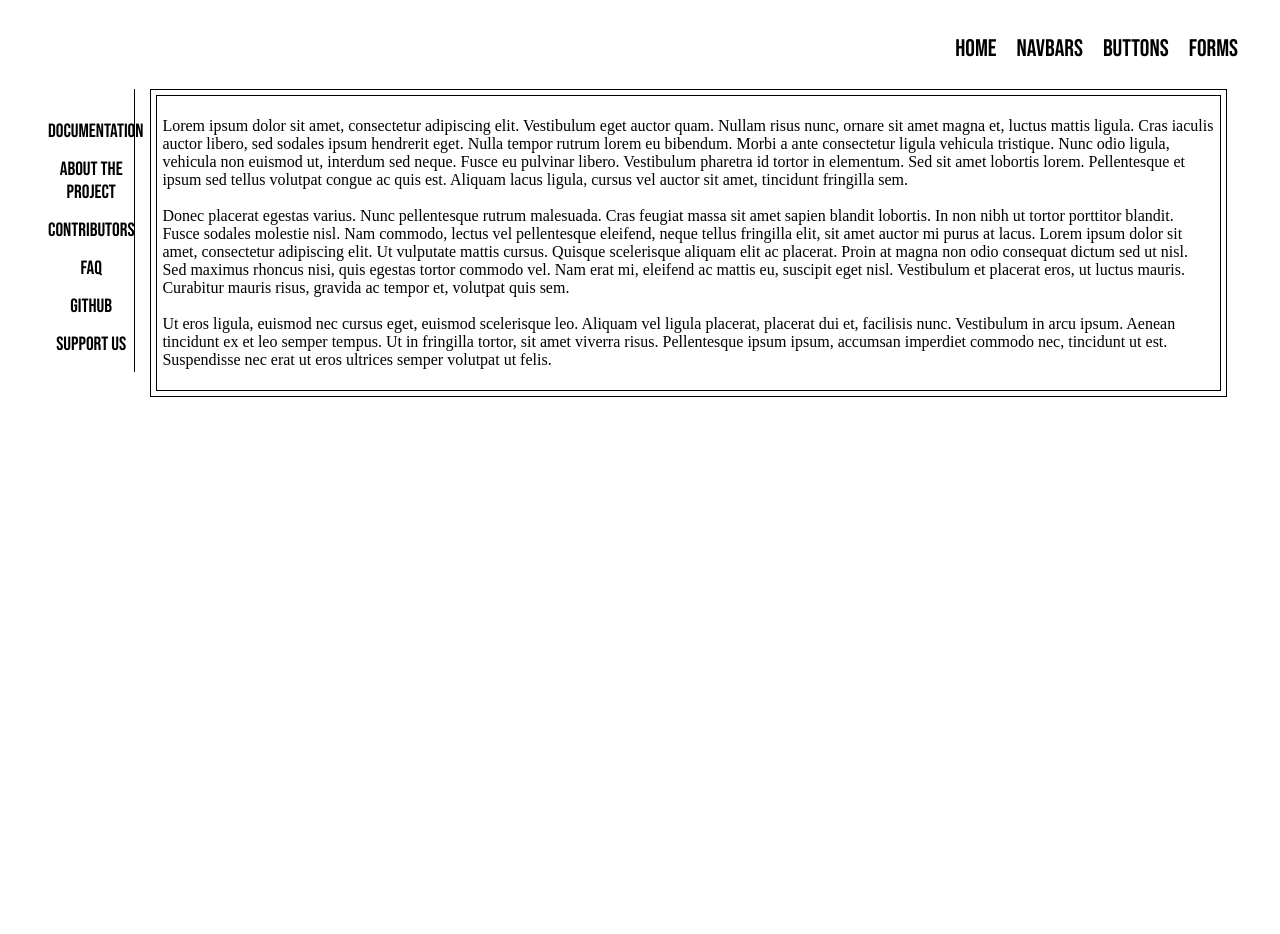
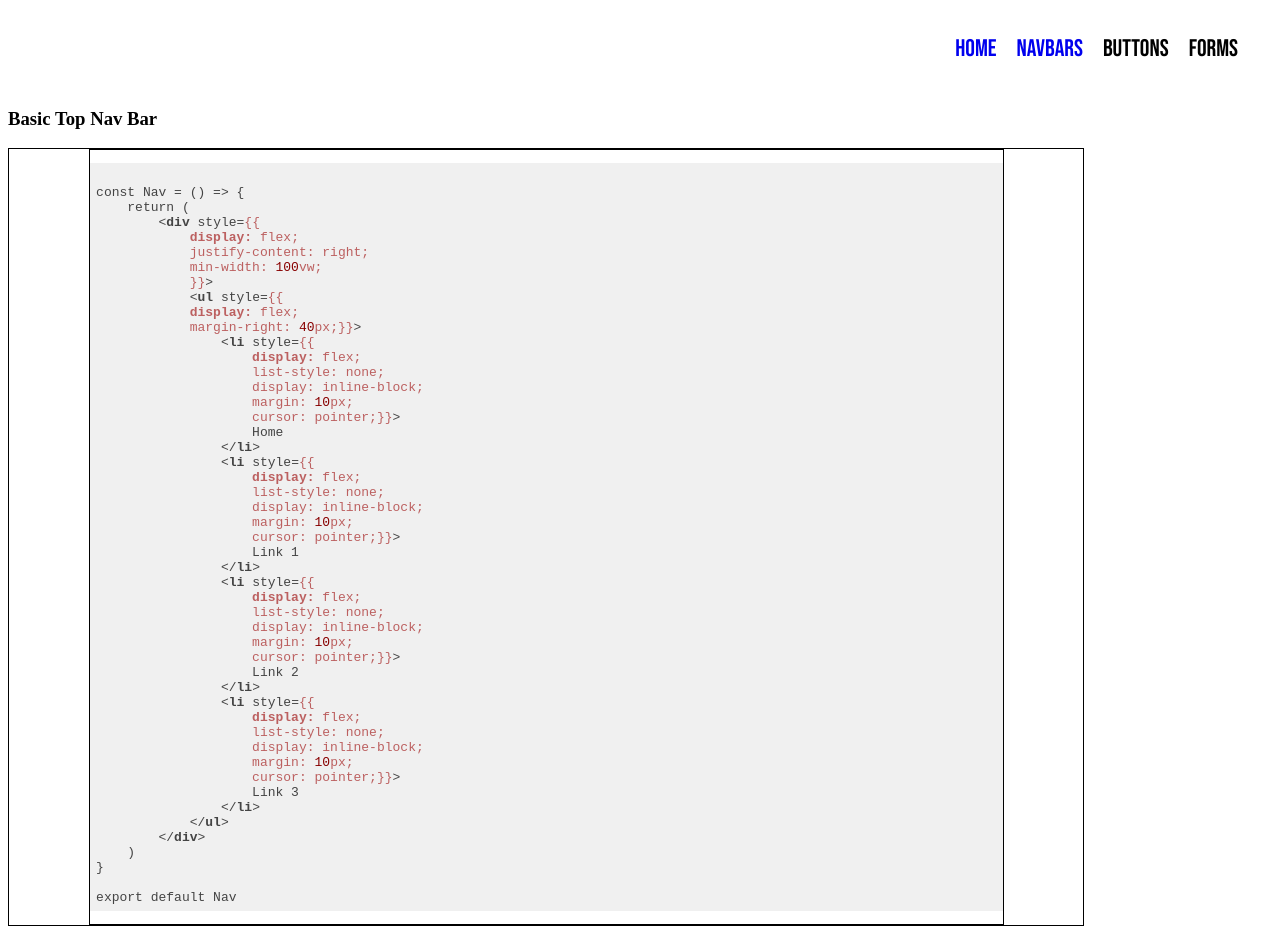
Before and after one commit to macktsawyer/rosco-project, a React (Create React App) app: page /Navbars in a window 1280 px wide. Before the commit the page ends 800 px from the top, so only its background shows below. Built offline with nearby package versions, Linux system fonts and the light colour scheme.

Commit message:
Added router, added syntax-highlighter, worked on home page, added first component

```diff
--- a/package.json
+++ b/package.json
@@ -7,9 +7,13 @@
     "@testing-library/react": "^11.2.7",
     "@testing-library/user-event": "^12.8.3",
     "axios": "^0.24.0",
+    "carbon-components": "^10.49.0",
     "react": "^17.0.2",
+    "react-code-blocks": "0.0.9-0",
     "react-dom": "^17.0.2",
+    "react-router-dom": "^6.0.2",
     "react-scripts": "4.0.3",
+    "react-syntax-highlighter": "^15.4.5",
     "redux": "^4.1.2",
     "styled-components": "^5.3.3",
     "web-vitals": "^1.1.2"
--- a/src/Components/App.js
+++ b/src/Components/App.js
@@ -1,12 +1,17 @@
 import React from 'react';
 import Nav from './Nav';
 import Home from './Home';
+import Navbars from './Navbars';
+import { Routes, Route } from 'react-router-dom';
 
 const App = () => {
     return (
         <div style={{overflowX: "hidden" }}>
             <Nav />
-            <Home />
+            <Routes>
+                <Route path="/" element={<Home />} />
+                <Route path="/Navbars" element={<Navbars />} />
+            </Routes>
         </div>
     )
 }
--- a/src/Components/Home.js
+++ b/src/Components/Home.js
@@ -11,6 +11,7 @@ const Home = () => {
                 <SideUserList>
                     <NavList>Documentation</NavList>
                     <NavList>About The Project</NavList>
+                    <NavList>How To Get Involved</NavList>
                     <NavList>Contributors</NavList>
                     <NavList>FAQ</NavList>
                     <NavList>Github</NavList>
@@ -19,14 +20,14 @@ const Home = () => {
             </SideNav>
             <StyledContainer>
                 <ContentStyled>
-                    <p>
-                    Lorem ipsum dolor sit amet, consectetur adipiscing elit. Vestibulum eget auctor quam. Nullam risus nunc, ornare sit amet magna et, luctus mattis ligula. Cras iaculis auctor libero, sed sodales ipsum hendrerit eget. Nulla tempor rutrum lorem eu bibendum. Morbi a ante consectetur ligula vehicula tristique. Nunc odio ligula, vehicula non euismod ut, interdum sed neque. Fusce eu pulvinar libero. Vestibulum pharetra id tortor in elementum. Sed sit amet lobortis lorem. Pellentesque et ipsum sed tellus volutpat congue ac quis est. Aliquam lacus ligula, cursus vel auctor sit amet, tincidunt fringilla sem.
+                    <p style={{fontSize: "120%"}}>
+                    The React Open Source Components, ROSCo, is a project undertaken initially by Richard Gonzalez and Mack Sawyer. The hopes of this project was to allow a reusable components library for other developers to reference and use to speedily build their React projects.
                     <br/>
                     <br/>
-                    Donec placerat egestas varius. Nunc pellentesque rutrum malesuada. Cras feugiat massa sit amet sapien blandit lobortis. In non nibh ut tortor porttitor blandit. Fusce sodales molestie nisl. Nam commodo, lectus vel pellentesque eleifend, neque tellus fringilla elit, sit amet auctor mi purus at lacus. Lorem ipsum dolor sit amet, consectetur adipiscing elit. Ut vulputate mattis cursus. Quisque scelerisque aliquam elit ac placerat. Proin at magna non odio consequat dictum sed ut nisl. Sed maximus rhoncus nisi, quis egestas tortor commodo vel. Nam erat mi, eleifend ac mattis eu, suscipit eget nisl. Vestibulum et placerat eros, ut luctus mauris. Curabitur mauris risus, gravida ac tempor et, volutpat quis sem.
+                    This library was created with the full intent of allowing copy and paste code. The library itself was created using Styled Components and it is at the recommendation of the creators that Styled Components be used as well. The projects listed will show in-line code for ease of copy and paste usage but consider using your own CSS, SCSS, or Styled Component usage. If the project gains attention and traction it will be our desire to continue working on it full time and look into using NPM for dedicated usage.
                     <br/>
                     <br/>
-                    Ut eros ligula, euismod nec cursus eget, euismod scelerisque leo. Aliquam vel ligula placerat, placerat dui et, facilisis nunc. Vestibulum in arcu ipsum. Aenean tincidunt ex et leo semper tempus. Ut in fringilla tortor, sit amet viverra risus. Pellentesque ipsum ipsum, accumsan imperdiet commodo nec, tincidunt ut est. Suspendisse nec erat ut eros ultrices semper volutpat ut felis.
+                    The original contributors have created the base components and site structure but will rely on future contributors to assist in the growth of the site and it's resources. We will apply a general style to the components and look forward to what others will bring to the project.
                     </p>
                 </ContentStyled>
             </StyledContainer>
--- a/src/Components/Nav.js
+++ b/src/Components/Nav.js
@@ -1,15 +1,15 @@
 import React from 'react'
-import { List, UserList, NavStyledContainer } from '../Styles/Nav.styled.js';
+import { List, UserList, NavStyledContainer, StyledLink } from '../Styles/Nav.styled.js';
 
 const Nav = () => {
     return (
         <NavStyledContainer>
             <UserList>
                 <List>
-                    Home
+                    <StyledLink to='/'>Home</StyledLink>
                 </List>
                 <List>
-                    Navbars
+                    <StyledLink to='/Navbars'>Navbars</StyledLink>
                 </List>
                 <List>
                     Buttons
--- /dev/null
+++ b/src/Components/Navbars.js
@@ -0,0 +1,70 @@
+import React from 'react';
+import { StyledContainer } from '../Styles/Container.styled.js';
+import SyntaxHighlighter from 'react-syntax-highlighter';
+
+const codeSample = `
+const Nav = () => {
+    return (
+        <div style={{
+            display: flex;
+            justify-content: right;
+            min-width: 100vw;
+            }}>
+            <ul style={{
+            display: flex;
+            margin-right: 40px;}}>
+                <li style={{
+                    display: flex;
+                    list-style: none;
+                    display: inline-block;
+                    margin: 10px;
+                    cursor: pointer;}}>
+                    Home
+                </li>
+                <li style={{
+                    display: flex;
+                    list-style: none;
+                    display: inline-block;
+                    margin: 10px;
+                    cursor: pointer;}}>
+                    Link 1
+                </li>
+                <li style={{
+                    display: flex;
+                    list-style: none;
+                    display: inline-block;
+                    margin: 10px;
+                    cursor: pointer;}}>
+                    Link 2
+                </li>
+                <li style={{
+                    display: flex;
+                    list-style: none;
+                    display: inline-block;
+                    margin: 10px;
+                    cursor: pointer;}}>
+                    Link 3
+                </li>
+            </ul>
+        </div>
+    )
+}
+
+export default Nav`
+
+const Navbars = () => {
+    return (
+        <div>
+            <h3>Basic Top Nav Bar</h3>
+            <StyledContainer className="center">
+                <StyledContainer>
+                    <SyntaxHighlighter>
+                        {codeSample}
+                    </SyntaxHighlighter>
+                </StyledContainer>
+            </StyledContainer>
+        </div>
+    )
+}
+
+export default Navbars
--- a/src/Styles/Container.styled.js
+++ b/src/Styles/Container.styled.js
@@ -3,4 +3,12 @@ import styled from 'styled-components';
 export const StyledContainer = styled.div`
     border: 1px solid black;
     width: 85%;
+    &.center {
+        display: flex;
+        justify-content: center;
+        flow-direction: column;
+        h3 {
+            width: 100%;
+        }
+    }
 `;
--- a/src/Styles/Nav.styled.js
+++ b/src/Styles/Nav.styled.js
@@ -1,4 +1,5 @@
 import styled from 'styled-components';
+import { Link } from 'react-router-dom';
 
 export const NavStyledContainer = styled.div`
 display: flex;
@@ -19,7 +20,21 @@ margin: 10px;
 cursor: pointer;
 font-family: 'Bebas Neue', cursive;
 font-size: 150%;
+    &:visited {
+        text-decoration: none;
+    }
     &:hover {
         color: darkblue;
     }
 `;
+
+export const StyledLink = styled(Link)`
+    text-decoration: none;
+    &:visited {
+        text-decoration: none;
+        color: black;
+    }
+    &:hover {
+        color: darkblue;
+    }
+`;
--- a/src/index.js
+++ b/src/index.js
@@ -1,5 +1,10 @@
 import React from 'react';
 import ReactDOM from 'react-dom';
 import App from './Components/App';
+import { BrowserRouter } from 'react-router-dom';
 
-ReactDOM.render(<App />, document.getElementById('root'));
+ReactDOM.render(
+<BrowserRouter>
+    <App />
+</BrowserRouter>
+,document.getElementById('root'));
```
Also changed, not shown: 1 other file (tests, documents, lock files or other folders).
